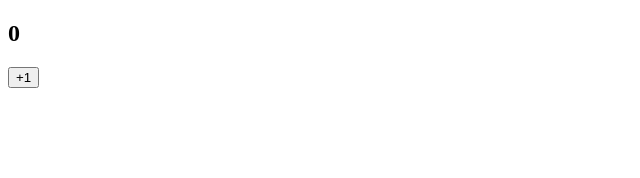
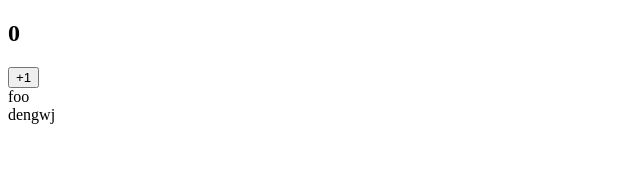
Before and after one commit to dengwenj/react18, a React (Create React App) app: page / in a window 1280 px wide. Shown: the top 178 px of the page, without its empty margins (0-640 px from the left). Built offline with nearby package versions, Linux system fonts and the light colour scheme.

Commit message:
useContext

```diff
--- a/src/App.jsx
+++ b/src/App.jsx
@@ -1,4 +1,7 @@
-import React, { useState } from 'react'
+import React, { useState, useEffect, createContext } from 'react'
+import Foo from './Foo'
+
+export const UserValue = createContext()
 
 export default function App() {
   /**
@@ -8,10 +11,19 @@ export default function App() {
    */
   const [count, setCount] = useState(0)
 
+  useEffect(() => {
+    return () => {
+      console.log('更新和卸载的时候会被调用')
+    }
+  }, [count])
+
   return (
     <div>
       <h2>{count}</h2>
       <button onClick={() => setCount(count + 1)}>+1</button>
+      <UserValue.Provider value={{ name: 'dengwj', age:22 }}>
+        <Foo />
+      </UserValue.Provider>
     </div>
   )
 }
--- /dev/null
+++ b/src/Bar.jsx
@@ -0,0 +1,14 @@
+import React, { useContext, useEffect } from "react"
+import { UserValue } from "./App"
+
+export default function Bar() {
+  const user = useContext(UserValue)
+  console.log(user)
+
+  useEffect(() => {
+    console.log(user);
+  })
+  return (
+    <div>{user?.name}</div>
+  )
+}
--- /dev/null
+++ b/src/Foo.jsx
@@ -0,0 +1,11 @@
+import React from "react"
+import Bar from './Bar'
+
+export default function Foo() {
+  return (
+    <div>
+      foo
+      <Bar />
+    </div>
+  )
+}
```
